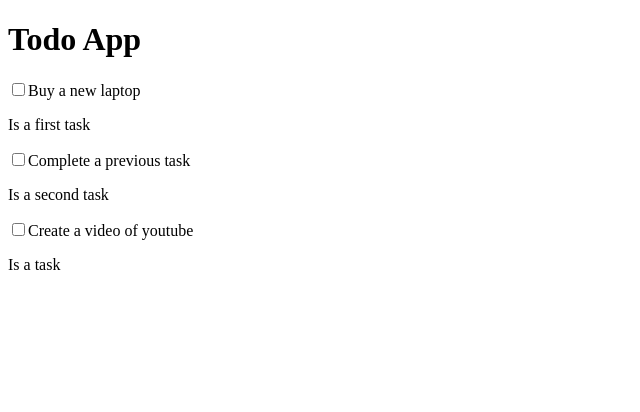
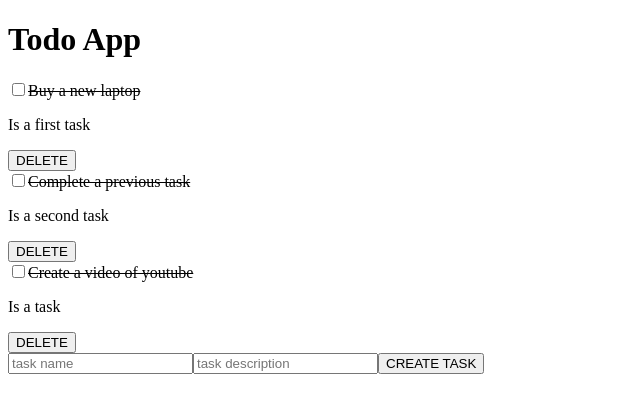
Before and after one commit to julianCS21/my-react-task-list, a React (Vite) app: page / in a window 1280 px wide. Shown: the top 412 px of the page, without its empty margins (0-640 px from the left). Built offline with nearby package versions, Linux system fonts and the light colour scheme.

Commit message:
finished custom hook

```diff
--- a/src/components/Task.jsx
+++ b/src/components/Task.jsx
@@ -1,12 +1,18 @@
 /* eslint-disable react/prop-types */
-const Task = ({ taskName, state,description, onTaskFinished }) => {
+const Task = ({ taskName, state,description, onTaskFinished, onTaskDelete }) => {
     const handleTaskClick = () => {
       onTaskFinished();
 
     };
 
+
+    const handleTaskClickDelete = () => {
+      onTaskDelete();
+
+    };
+
     const taskStyle = {
-      textDecoration: state ? 'line-through' : 'none',
+      textDecoration: state ? 'none' : 'line-through',
     };
 
     return (
@@ -15,12 +21,12 @@ const Task = ({ taskName, state,description, onTaskFinished }) => {
           type="checkbox"
           value={taskName}
           onClick={handleTaskClick}
-          disabled={state}
         />
         <label htmlFor={taskName} style={taskStyle}>
           {taskName}
         </label>
         <p>{description}</p>
+        <button onClick={handleTaskClickDelete}>DELETE</button>
       </>
     );
   };
--- a/src/components/TaskList.jsx
+++ b/src/components/TaskList.jsx
@@ -1,64 +1,53 @@
-import { useEffect, useState } from "react"
+import {useState} from "react"
 import Task from "./Task"
+import { useTasks } from "../hooks/useTasks"
 
 const TaskList = () =>{
 
-
-    const [tasks,setTasks] = useState([
-        {
-            name:"Buy a new laptop",
-            state:false,
-            description : "Is a first task"
-
-        },
-        {
-            name:"Complete a previous task",
-            state:false,
-            description : "Is a second task"
+    const [tasks,createTask,deleteTask,updatedTask] = useTasks();
+    const [name,setName] = useState('');
+    const [description,setDescription] = useState('');
 
 
-        },
-        {
-            name:"Create a video of youtube",
+    const handleInputNameChange = (event) => {
+        setName(event.target.value);
+    };
+
+
+
+    const handleInputDescriptionChange = (event) => {
+        setDescription(event.target.value);
+    };
+
+
+
+    function create(){
+        const newTask = {
+            name:name,
             state:false,
-            description : "Is a  task"
+            description : description
 
         }
 
-    ])
-
-
-    const taskFinished = (index) =>{
-        const newTasks = [...tasks]
-        newTasks[index].state = true;
-        setTasks(newTasks);
-        const listJson =  JSON.stringify(newTasks);
-        localStorage.setItem("tasks", listJson);
+        createTask(newTask)
 
 
 
     }
-
-    useEffect(()=>{
-        const listaJSON = localStorage.getItem("tasks");
-        const miLista = JSON.parse(listaJSON);
-        if(miLista){
-            setTasks(miLista)
-        }
-
-
-
-    },[tasks])
 
 
     return (
         <div>
             {tasks.map((item,index) => (
                 <div key={index}>
-                    <Task taskName={item.name} state={item.state}  description={item.description} onTaskFinished={() =>{taskFinished(index)}}></Task>
+                    <Task taskName={item.name} state={item.state}  description={item.description} onTaskFinished={() =>{updatedTask(index)}} onTaskDelete={() =>{deleteTask(index)}}></Task>
                 </div>
             )
             )}
+            <input placeholder="task name" onChange={handleInputNameChange} value={name}></input>
+            <input placeholder="task description" onChange={handleInputDescriptionChange} value={description}></input>
+            <button onClick={create}>CREATE TASK</button>
+
 
         </div>
     )
--- /dev/null
+++ b/src/hooks/useTasks.jsx
@@ -0,0 +1,86 @@
+import { useState,useEffect } from 'react';
+
+export function useTasks(){
+
+
+    const [tasks,setTasks] = useState([
+        {
+            name:"Buy a new laptop",
+            state:false,
+            description : "Is a first task"
+
+        },
+        {
+            name:"Complete a previous task",
+            state:false,
+            description : "Is a second task"
+
+
+        },
+        {
+            name:"Create a video of youtube",
+            state:false,
+            description : "Is a  task"
+
+        }
+
+    ])
+
+
+    function createTask(task){
+        const newTasks = [...tasks];
+        newTasks.push(task);
+        setTasks(newTasks);
+        const listJson =  JSON.stringify(newTasks);
+        localStorage.setItem("tasks", listJson);
+
+    }
+
+
+    function deleteTask(taskId){
+        const updatedTasks = tasks.filter((task,index) => index !== taskId);
+        setTasks(updatedTasks);
+        const listJson =  JSON.stringify(updatedTasks);
+        localStorage.setItem("tasks", listJson);
+
+    }
+
+
+    function updateTask(taskId){
+        const updatedTasks = tasks.map((task, index) => {
+            if (index === taskId) {
+              return { ...task, state: !task.state };
+            } else {
+              return task;
+            }
+          });
+          setTasks(updatedTasks);
+          const listJson =  JSON.stringify(updatedTasks);
+          localStorage.setItem("tasks", listJson);
+
+    }
+
+
+
+
+    useEffect(()=>{
+        const listaJSON = localStorage.getItem("tasks");
+        const miLista = JSON.parse(listaJSON);
+        if(miLista){
+            setTasks(miLista)
+        }
+
+
+
+    },[])
+
+
+    return [
+        tasks,
+        createTask,
+        deleteTask,
+        updateTask,
+    ];
+
+
+}
```
